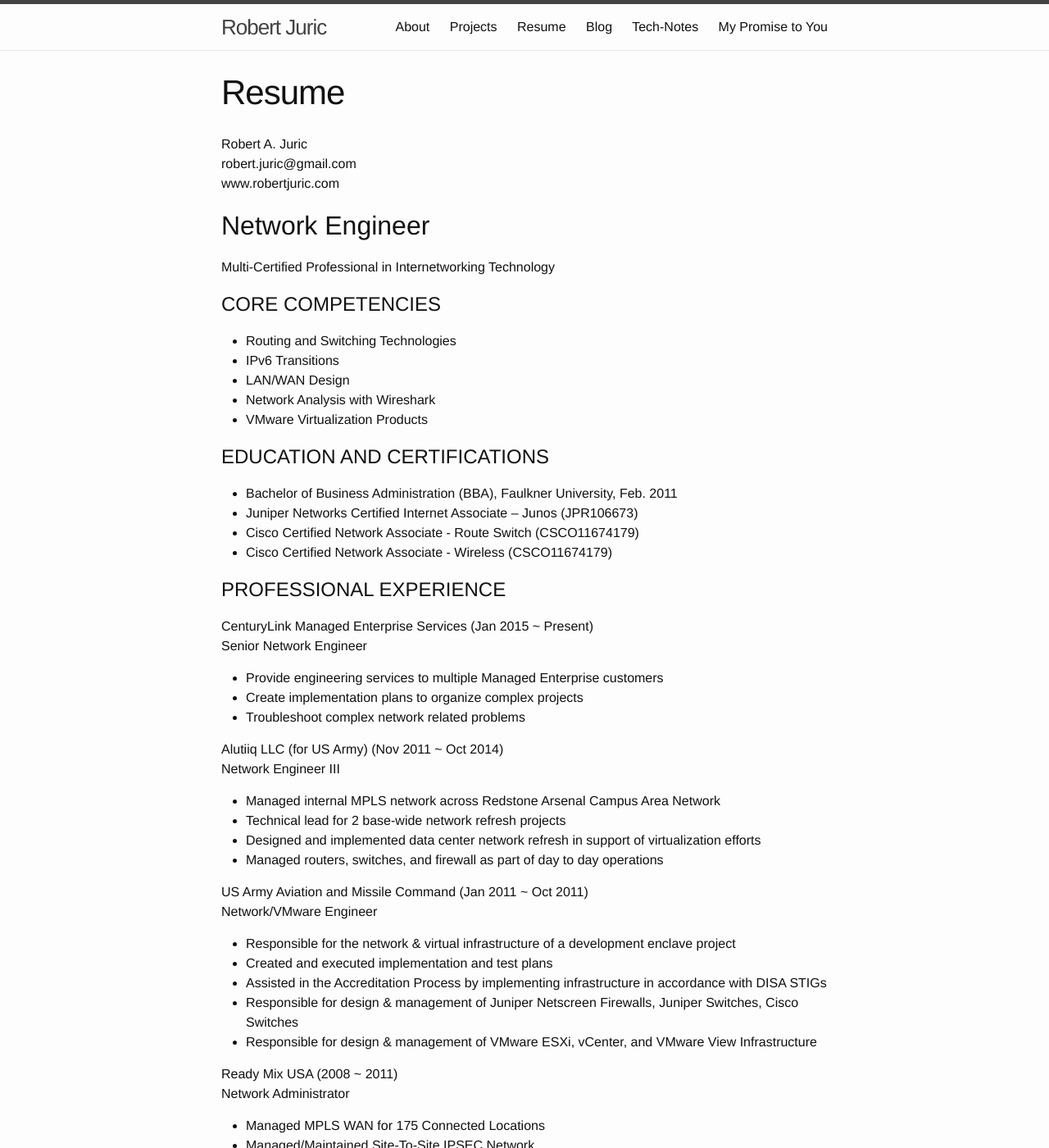
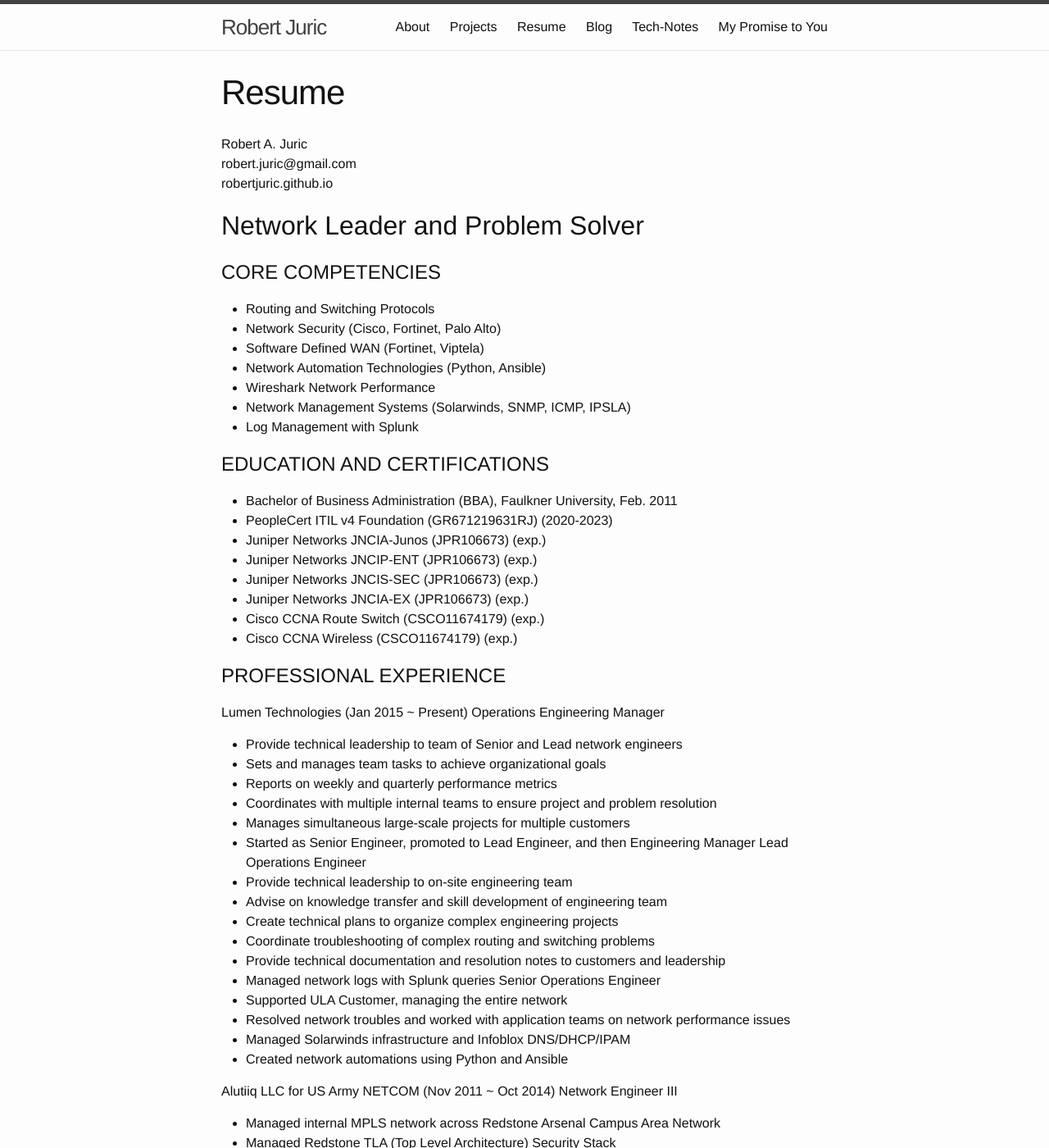
Before and after one commit to robertjuric/robertjuric.github.io, a Jekyll site: the page built from 3_resume.md, in a window 1280 px wide and 1400 px high. Shown: the whole window at 82% size. Built offline with Jekyll 4.4.1, drawn with Linux system fonts in a browser that asks for light colours; some of the changed text lies outside the part shown.

Commit message:
Update 3_resume.md
Updating resume.

```diff
--- a/3_resume.md
+++ b/3_resume.md
@@ -5,67 +5,89 @@
 ---
 Robert A. Juric
 robert.juric@gmail.com
-www.robertjuric.com
+robertjuric.github.io
 
-Network Engineer
+Network Leader and Problem Solver
 ================
-Multi-Certified Professional in Internetworking Technology
 
 
 CORE COMPETENCIES
 -----------------
 
-* Routing and Switching Technologies
-* IPv6 Transitions
-* LAN/WAN Design
-* Network Analysis with Wireshark
-* VMware Virtualization Products
+* Routing and Switching Protocols
+* Network Security (Cisco, Fortinet, Palo Alto)
+* Software Defined WAN (Fortinet, Viptela)
+* Network Automation Technologies (Python, Ansible)
+* Wireshark Network Performance
+* Network Management Systems (Solarwinds, SNMP, ICMP, IPSLA)
+* Log Management with Splunk
+
 
 EDUCATION AND CERTIFICATIONS
 ---------------------------
 
 * Bachelor of Business Administration (BBA), Faulkner University, Feb. 2011
-* Juniper Networks Certified Internet Associate – Junos (JPR106673)
-* Cisco Certified Network Associate - Route Switch (CSCO11674179)
-* Cisco Certified Network Associate - Wireless (CSCO11674179)
+* PeopleCert ITIL v4 Foundation (GR671219631RJ) (2020-2023)
+* Juniper Networks JNCIA-Junos (JPR106673) (exp.)
+* Juniper Networks JNCIP-ENT (JPR106673) (exp.)
+* Juniper Networks JNCIS-SEC (JPR106673) (exp.)
+* Juniper Networks JNCIA-EX (JPR106673) (exp.)
+* Cisco CCNA Route Switch (CSCO11674179) (exp.)
+* Cisco CCNA Wireless (CSCO11674179) (exp.)
 
 
 PROFESSIONAL EXPERIENCE
 -----------------------
 
-CenturyLink Managed Enterprise Services (Jan 2015 ~ Present)
-Senior Network Engineer
+Lumen Technologies (Jan 2015 ~ Present)
+Operations Engineering Manager
+* Provide technical leadership to team of Senior and Lead network engineers
+* Sets and manages team tasks to achieve organizational goals
+* Reports on weekly and quarterly performance metrics
+* Coordinates with multiple internal teams to ensure project and problem resolution
+* Manages simultaneous large-scale projects for multiple customers
+* Started as Senior Engineer, promoted to Lead Engineer, and then Engineering Manager
+Lead Operations Engineer
+* Provide technical leadership to on-site engineering team
+* Advise on knowledge transfer and skill development of engineering team
+* Create technical plans to organize complex engineering projects
+* Coordinate troubleshooting of complex routing and switching problems
+* Provide technical documentation and resolution notes to customers and leadership
+* Managed network logs with Splunk queries
+Senior Operations Engineer
+* Supported ULA Customer, managing the entire network
+* Resolved network troubles and worked with application teams on network performance issues
+* Managed Solarwinds infrastructure and Infoblox DNS/DHCP/IPAM
+* Created network automations using Python and Ansible
 
-* Provide engineering services to multiple Managed Enterprise customers
-* Create implementation plans to organize complex projects
-* Troubleshoot complex network related problems
-
-Alutiiq LLC (for US Army) (Nov 2011 ~ Oct 2014)
+Alutiiq LLC for US Army NETCOM (Nov 2011 ~ Oct 2014)
 Network Engineer III
-
 * Managed internal MPLS network across Redstone Arsenal Campus Area Network
+* Managed Redstone TLA (Top Level Architecture) Security Stack
+* Assisted with local migration of TLA to DISA JRSS (Joint Regional Security Stack)
 * Technical lead for 2 base-wide network refresh projects
 * Designed and implemented data center network refresh in support of virtualization efforts
-* Managed routers, switches, and firewall as part of day to day operations
+* Managed routers, switches, and firewalls as part of day to day operations
+* Monitored network troubles with Solarwinds and CA Spectrum
 
-US Army Aviation and Missile Command (Jan 2011 ~ Oct 2011)
+Jacobs for US Army AMCOM (Jan 2011 ~ Oct 2011)
 Network/VMware Engineer
-
-* Responsible for the network & virtual infrastructure of a development enclave project
+*Responsible for the network & virtual infrastructure of a development enclave project
 * Created and executed implementation and test plans
 * Assisted in the Accreditation Process by implementing infrastructure in accordance with DISA STIGs
 * Responsible for design & management of Juniper Netscreen Firewalls, Juniper Switches, Cisco Switches
 * Responsible for design & management of VMware ESXi, vCenter, and VMware View Infrastructure
+* Assisted with Storage Area Networks and Core Server Infrastructure
 
 Ready Mix USA (2008 ~ 2011)
 Network Administrator
-
 * Managed MPLS WAN for 175 Connected Locations
 * Managed/Maintained Site-To-Site IPSEC Network
 * Managed design and implementation of new data center network
 * Managed carrier transition for data/voice network of 200+ locations
 * Developed Virtual Office Solution for remote tele-workers
 * Assisted in conversion from outsourced infrastructure to in-house infrastructure
+* Implemented Solarwinds NMS and achieved Solarwinds Certified Professional Beta certification
 * Developed 3G WAN Connectivity Solution for Primary Connection of ready mix plants
 
 RELATED
```
